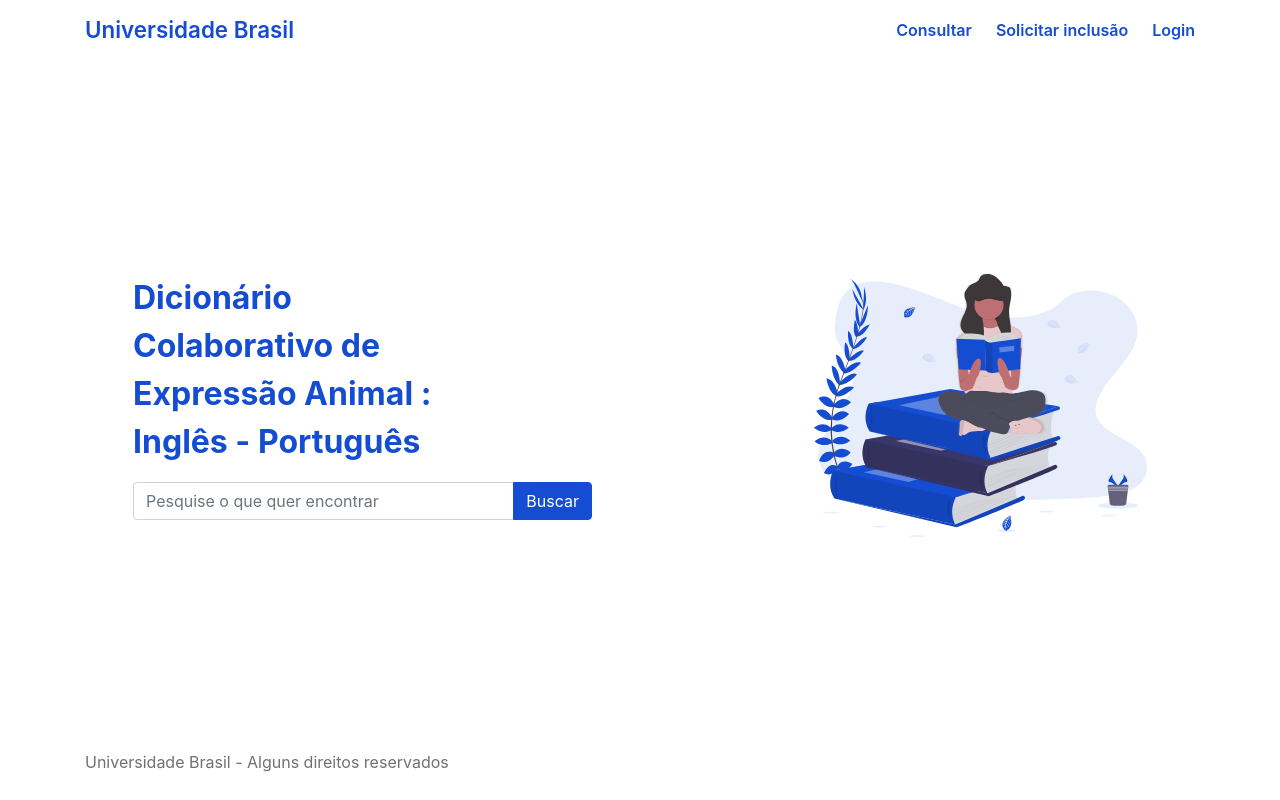
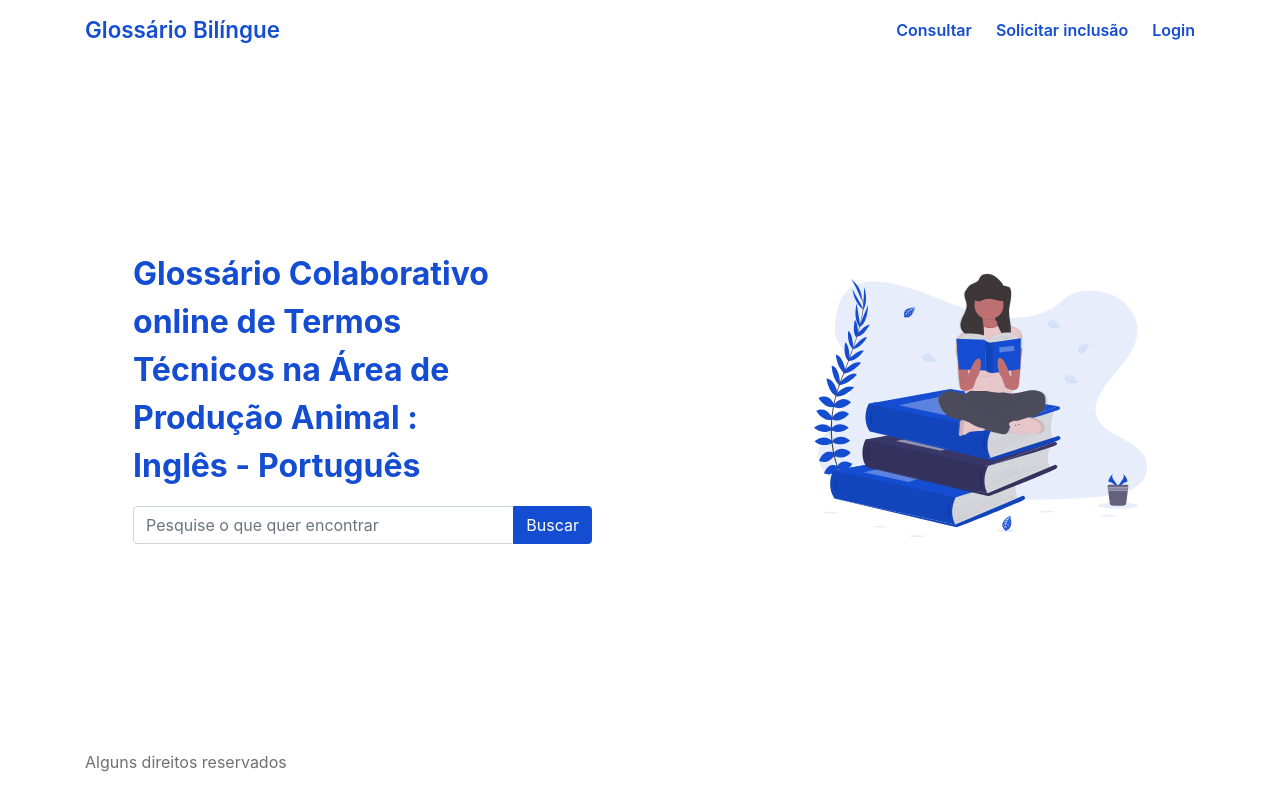
Before and after one commit to arthurvamattos/lyrebird, a Django app: page / in a window 1280 px wide. Run offline with Django 3.2, Linux system fonts and the light colour scheme; some libraries are stand-ins or nearby versions.

Commit message:
Removendo menções a 'Universidade Brasil', adicionando pasta .idea ao gitignore. Campo termo duplicado na página de solicitação de inclusão de termos

```diff
--- a/dicionario/templates/base_dash.html
+++ b/dicionario/templates/base_dash.html
@@ -9,7 +9,7 @@
     <link rel="stylesheet" href="{% static 'css/dashboard.css' %}">
     <link rel="stylesheet" href="{% static 'css/formulario.css' %}">
     <link rel="icon" type="image/png" href="{% static 'img/favicon.ico' %}" />
-    <title>Universidade Brasil</title>
+    <title>Glossário Colaborativo</title>
 </head>
 <body>
     <header class="d-flex justify-content-center" >
@@ -17,7 +17,7 @@
         <div class="container d-flex justify-content-between align-items-center" style="height: 60px">
             <div class="d-flex align-items-center">
                 <span class="menu mr-2" onclick="abrirmenu()"><img src="{% static 'img/menu.svg' %}" alt="Menu"></span>
-                <a class="nav-index-link logo m-0" href="/">Universidade Brasil</a>
+                <a class="nav-index-link logo m-0" href="/">Glossário Bilíngue</a>
             </div>
                 <ul class="d-flex nav-index-list justify-content-between align-items-center m-0">
                     <a class="nav-index-link" href="{% url 'dashboard' %}">Consultar</a>
--- a/dicionario/templates/index.html
+++ b/dicionario/templates/index.html
@@ -8,12 +8,12 @@
     <link rel="stylesheet" href="{% static 'css/bootstrap.css' %}"/>
     <link rel="stylesheet" href="{% static 'css/index.css' %}">
     <link rel="icon" href="{% static 'images/favicon.ico' %}"/>
-    <title>Universidade Brasil</title>
+    <title>Glossário Colaborativo</title>
 </head>
 <body class="d-flex flex-column">
     <header>
         <nav class="nav-index container d-flex justify-content-between align-items-center">
-            <a class="nav-index-link logo m-0" href="/">Universidade Brasil</a>
+            <a class="nav-index-link logo m-0" href="/">Glossário Bilíngue</a>
             <ul class="d-flex nav-index-list justify-content-between align-items-center m-0">
                 <a class="nav-index-link" href="{% url 'dashboard' %}">Consultar</a>
                 <a class="nav-index-link ml-4" href="{% url 'pedido_inclusao' %}">Solicitar inclusão</a>
@@ -32,7 +32,7 @@
     </header>
     <main class="d-flex justify-content-beetween align-items-center container">
         <div class="text-presentation ml-5">
-            <p>Dicionário Colaborativo de Expressão Animal : Inglês - Português</p>
+            <p>Glossário Colaborativo online de Termos Técnicos na Área de Produção Animal : Inglês - Português</p>
             <div class="input-group mb-3">
                 <input type="text" class="form-control" placeholder="Pesquise o que quer encontrar" aria-label="Recipient's username" aria-describedby="button-addon2">
                 <div class="input-group-append">
@@ -45,7 +45,7 @@
         </div>
     </main>
     <footer class="footer container">
-        <p>Universidade Brasil - Alguns direitos reservados</p>
+        <p>Alguns direitos reservados</p>
     </footer>
     <script src="https://code.jquery.com/jquery-3.3.1.slim.min.js" integrity="sha384-q8i/X+965DzO0rT7abK41JStQIAqVgRVzpbzo5smXKp4YfRvH+8abtTE1Pi6jizo" crossorigin="anonymous"></script>
     <script src="https://cdnjs.cloudflare.com/ajax/libs/popper.js/1.14.7/umd/popper.min.js" integrity="sha384-UO2eT0CpHqdSJQ6hJty5KVphtPhzWj9WO1clHTMGa3JDZwrnQq4sF86dIHNDz0W1" crossorigin="anonymous"></script>
--- a/dicionario/templates/pedido_inclusao.html
+++ b/dicionario/templates/pedido_inclusao.html
@@ -25,11 +25,6 @@
                         <div class="form-group">
                             <label for="id_traducao">Tradução</label>
                             <textarea class="form-control" id="id_traducao" rows="3"></textarea>
-                        </div>
-
-                        <div class="form-group">
-                            <label for="id_termo">Termo</label>
-                            <input type="text" id="id_termo" class="form-control mb-3" placeholder="Termo que deseja cadastrar">
                         </div>
 
                         <div class="row">
```
Also changed, not shown: 1 other file.
